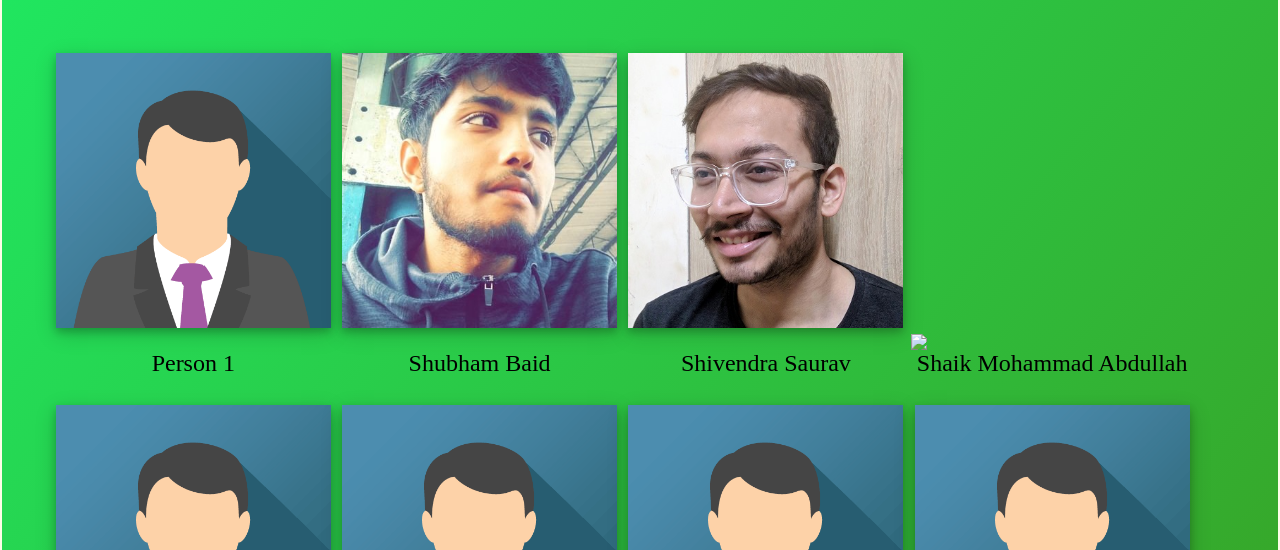
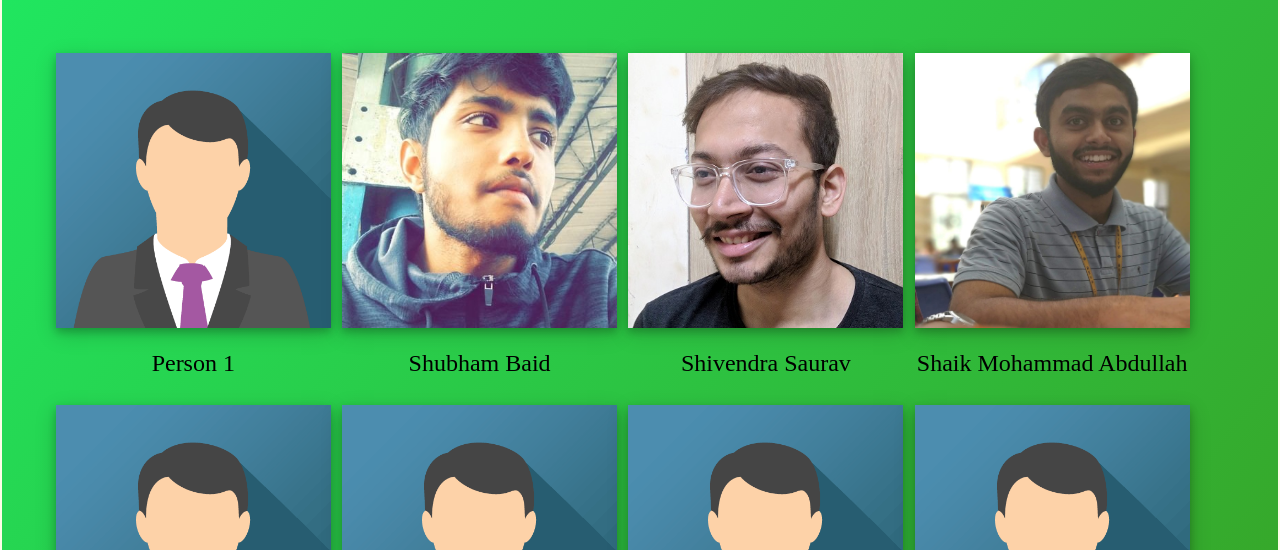
Before and after one commit to shivendrasaurav/dscreva-website-2019-20, a plain HTML site: page team.html in a window 1280 px wide. Shown: the part 739-1289 px from the top of the page. Drawn offline with Linux system fonts and the light colour scheme; a web font is replaced by a local one.

Commit message:
Update team.html

```diff
--- a/team.html
+++ b/team.html
@@ -30,7 +30,7 @@
                     <br><div class="person_name btmspc">Shivendra Saurav</div>
                 </div>
                 <div class="columns large3">
-                    <img src="teamimg/abdu.jpg class="polaroid person">
+                    <img src="teamimg/abdu.jpg" class="polaroid person">
                     <br><div class="person_name btmspc">Shaik Mohammad Abdullah</div>
                 </div>
             <br>
```
